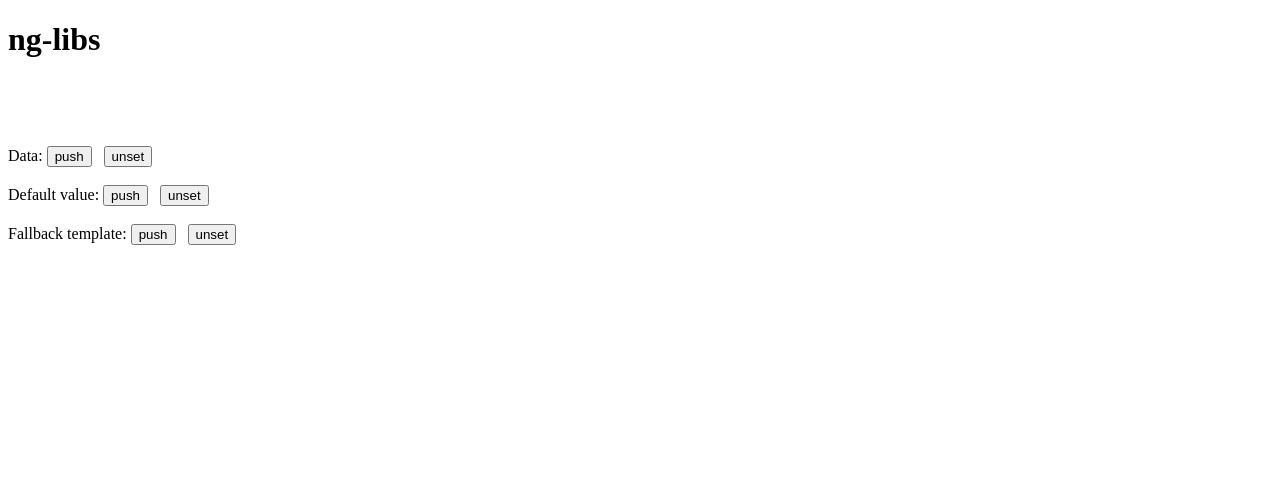
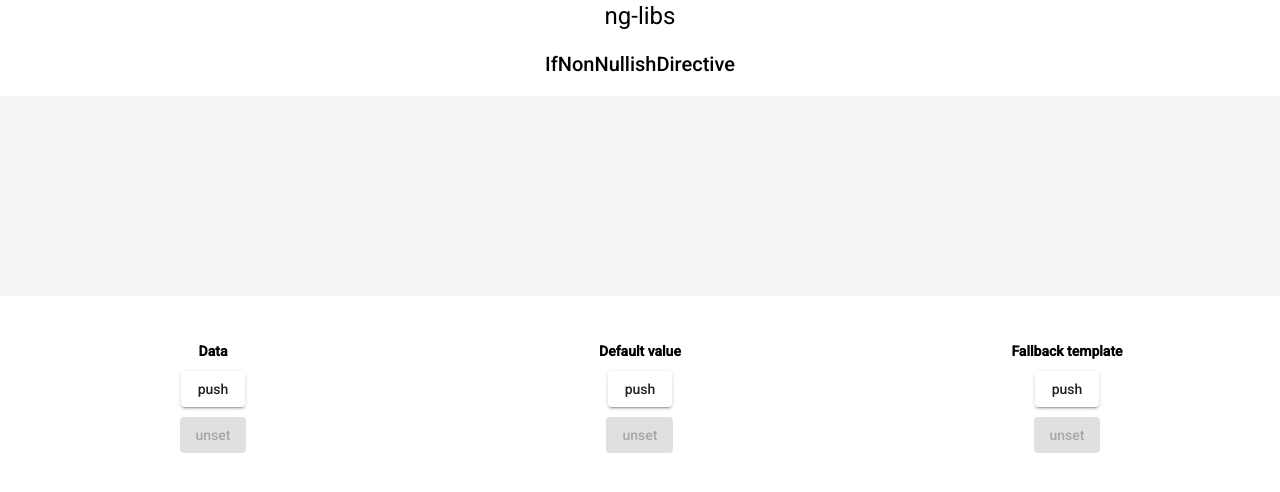
Before and after one commit to avine/ng-libs, an Angular app: page / in a window 1280 px wide. Shown: the top 492 px of the page. Built offline with nearby package versions, Linux system fonts and the light colour scheme.

Commit message:
Improve demo

```diff
--- a/angular.json
+++ b/angular.json
@@ -27,7 +27,7 @@
             "tsConfig": "tsconfig.app.json",
             "inlineStyleLanguage": "scss",
             "assets": ["src/favicon.ico", "src/assets"],
-            "styles": ["src/styles.scss"],
+            "styles": ["./node_modules/@angular/material/prebuilt-themes/indigo-pink.css", "src/styles.scss"],
             "scripts": []
           },
           "configurations": {
--- a/package.json
+++ b/package.json
@@ -17,10 +17,12 @@
   "private": false,
   "dependencies": {
     "@angular/animations": "~12.2.0",
+    "@angular/cdk": "^12.2.12",
     "@angular/common": "~12.2.0",
     "@angular/compiler": "~12.2.0",
     "@angular/core": "~12.2.0",
     "@angular/forms": "~12.2.0",
+    "@angular/material": "^12.2.12",
     "@angular/platform-browser": "~12.2.0",
     "@angular/platform-browser-dynamic": "~12.2.0",
     "@angular/router": "~12.2.0",
--- a/src/app/app.component.html
+++ b/src/app/app.component.html
@@ -1,3 +1,3 @@
-<h1>ng-libs</h1>
+<h1 style="text-align: center;">ng-libs</h1>
 
 <router-outlet></router-outlet>
--- a/src/app/app.module.ts
+++ b/src/app/app.module.ts
@@ -1,14 +1,19 @@
 import { NgModule } from '@angular/core';
+import { MatButtonModule } from '@angular/material/button';
+import { MatGridListModule } from '@angular/material/grid-list';
 import { BrowserModule } from '@angular/platform-browser';
+import { BrowserAnimationsModule } from '@angular/platform-browser/animations';
 import { IfNonNullishModule } from '@avine/ng-if-non-nullish';
 
 import { AppRoutingModule } from './app-routing.module';
 import { AppComponent } from './app.component';
 import { IfNonNullishComponent } from './if-non-nullish/if-non-nullish.component';
 
+const materialComponents = [MatButtonModule, MatGridListModule];
+
 @NgModule({
   declarations: [AppComponent, IfNonNullishComponent],
-  imports: [BrowserModule, AppRoutingModule, IfNonNullishModule],
+  imports: [BrowserModule, BrowserAnimationsModule, materialComponents, AppRoutingModule, IfNonNullishModule],
   providers: [],
   bootstrap: [AppComponent],
 })
--- a/src/app/if-non-nullish/if-non-nullish.component.html
+++ b/src/app/if-non-nullish/if-non-nullish.component.html
@@ -1,24 +1,31 @@
-<div style="padding: 1em; height: 1em; line-height: 1em;">
-  <div *ifNonNullish="data as value; default: defaultValue; fallback: fallbackTemplate">{{ value }}</div>
-</div>
+<h2 style="text-align: center;">IfNonNullishDirective</h2>
 
-<br />
+<mat-grid-list cols="3" rowHeight="200px">
+  <mat-grid-tile colspan="3" class="canvas">
+    <h3 *ifNonNullish="data as value; default: defaultValue; fallback: fallbackTemplate">{{ value }}</h3>
+  </mat-grid-tile>
+  <mat-grid-tile>
+    <div class="buttons-container">
+      <strong>Data</strong>
+      <button mat-raised-button [color]="setColor(data)" (click)="setData()">push</button>
+      <button mat-raised-button [disabled]="disabled(data)" (click)="unsetData()">unset</button>
+    </div>
+  </mat-grid-tile>
+  <mat-grid-tile>
+    <div class="buttons-container">
+      <strong>Default value</strong>
+      <button mat-raised-button [color]="setColor(defaultValue)" (click)="setDefaultValue()">push</button>
+      <button mat-raised-button [disabled]="disabled(defaultValue)" (click)="unsetDefaultValue()">unset</button>
+    </div>
+  </mat-grid-tile>
+  <mat-grid-tile>
+    <div class="buttons-container">
+      <strong>Fallback template</strong>
+      <button mat-raised-button [color]="setColor(fallbackTemplate)" (click)="setFallbackTemplate()">push</button>
+      <button mat-raised-button [disabled]="disabled(fallbackTemplate)" (click)="unsetFallbackTemplate()">unset</button>
+    </div>
+  </mat-grid-tile>
+</mat-grid-list>
 
-Data:
-<button (click)="setData()">push</button> &nbsp;
-<button (click)="unsetData()">unset</button>
-
-<br /><br />
-
-Default value:
-<button (click)="setDefaultValue()">push</button> &nbsp;
-<button (click)="unsetDefaultValue()">unset</button>
-
-<br /><br />
-
-Fallback template:
-<button (click)="setFallbackTemplate()">push</button> &nbsp;
-<button (click)="unsetFallbackTemplate()">unset</button>
-
-<ng-template #fallbackTemplateA><div>Fallback template A</div></ng-template>
-<ng-template #fallbackTemplateB><div>Fallback template B</div></ng-template>
+<ng-template #fallbackTemplateA><h3>🍓 Fallback template A</h3></ng-template>
+<ng-template #fallbackTemplateB><h3>🍓 Fallback template B</h3></ng-template>
--- a/src/app/if-non-nullish/if-non-nullish.component.scss
+++ b/src/app/if-non-nullish/if-non-nullish.component.scss
@@ -0,0 +1,20 @@
+.buttons-container {
+  text-align: center;
+
+  > * {
+    display: block;
+    margin: 0 auto;
+  }
+
+  > * + * {
+    margin-top: 10px;
+  }
+}
+
+.canvas {
+  background-color: #f5f5f5;
+}
+
+h3 {
+  font-size: 28px;
+}
--- a/src/app/if-non-nullish/if-non-nullish.component.ts
+++ b/src/app/if-non-nullish/if-non-nullish.component.ts
@@ -1,6 +1,3 @@
-import { interval, Observable, of } from 'rxjs';
-import { map } from 'rxjs/operators';
-
 import { ChangeDetectionStrategy, Component, TemplateRef, ViewChild } from '@angular/core';
 
 @Component({
@@ -10,21 +7,21 @@ import { ChangeDetectionStrategy, Component, TemplateRef, ViewChild } from '@ang
   changeDetection: ChangeDetectionStrategy.OnPush,
 })
 export class IfNonNullishComponent {
-  data!: string | null;
+  data: string | null = null;
 
   dataIndex = 0;
 
-  defaultValue!: string | null;
+  defaultValue: string | null = null;
 
   defaultValueIndex = 0;
 
-  fallbackTemplate!: TemplateRef<any> | null;
+  fallbackTemplate: TemplateRef<any> | null = null;
 
   @ViewChild('fallbackTemplateA') fallbackTemplateA!: TemplateRef<any>;
   @ViewChild('fallbackTemplateB') fallbackTemplateB!: TemplateRef<any>;
 
   setData() {
-    this.data = 'Data ' + ++this.dataIndex;
+    this.data = '🥝 Data ' + ++this.dataIndex;
   }
 
   unsetData() {
@@ -32,7 +29,7 @@ export class IfNonNullishComponent {
   }
 
   setDefaultValue() {
-    this.defaultValue = 'Default value ' + ++this.defaultValueIndex;
+    this.defaultValue = '🍌 Default value ' + ++this.defaultValueIndex;
   }
 
   unsetDefaultValue() {
@@ -50,4 +47,12 @@ export class IfNonNullishComponent {
   unsetFallbackTemplate() {
     this.fallbackTemplate = null;
   }
+
+  setColor(data: any) {
+    return data !== null ? 'primary' : '';
+  }
+
+  disabled(data: any) {
+    return data === null;
+  }
 }
--- a/src/index.html
+++ b/src/index.html
@@ -6,8 +6,12 @@
     <base href="/" />
     <meta name="viewport" content="width=device-width, initial-scale=1" />
     <link rel="icon" type="image/x-icon" href="favicon.ico" />
+
+    <link rel="preconnect" href="https://fonts.gstatic.com" />
+    <link href="https://fonts.googleapis.com/css2?family=Roboto:wght@300;400;500&display=swap" rel="stylesheet" />
+    <link href="https://fonts.googleapis.com/icon?family=Material+Icons" rel="stylesheet" />
   </head>
-  <body>
+  <body class="mat-typography">
     <app-root></app-root>
   </body>
 </html>
--- a/src/styles.scss
+++ b/src/styles.scss
@@ -1 +1,10 @@
 /* You can add global styles to this file, and also import other style files */
+
+html,
+body {
+  height: 100%;
+}
+body {
+  margin: 0;
+  font-family: Roboto, 'Helvetica Neue', sans-serif;
+}
```
Also changed, not shown: 2 other files (tests, documents, lock files or other folders).
